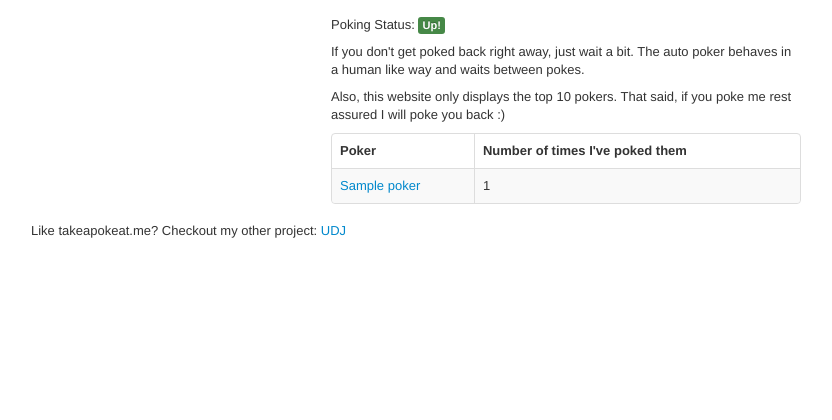
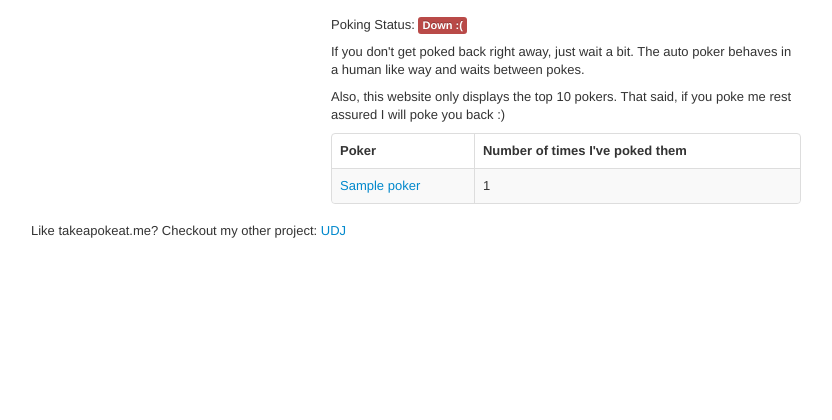
Before and after one commit to hsingh23/derpoker, a Django app: template pokeviewer/templates/home.html in a window 1280 px wide. Shown: the part 321-741 px from the top of the page, without its empty margins (24-856 px from the left). Run offline with Django 3.2, Linux system fonts and the light colour scheme; the template is opened without the code that fills it: most values are stand-ins (such as "Sample title", 1, 10 or a date in 2020); parts of the project's set-up code (start-up, migrations or seed data) failed here and were passed over; some libraries are stand-ins or nearby versions.

Commit message:
Changed status to down :(

```diff
--- a/pokeviewer/templates/home.html
+++ b/pokeviewer/templates/home.html
@@ -49,7 +49,7 @@
 
       <div class="row">
         <div class="offset3 span5">
-          <p>Poking Status: <span class="label label-success">Up!</span></p>
+          <p>Poking Status: <span class="label label-important">Down :(</span></p>
           <p>If you don't get poked back right away, just wait a bit. The auto poker behaves in a human like way and waits between pokes.</p>
           <p>Also, this website only displays the top {{ max_pokers }} pokers. That said, if you poke me rest assured I will poke you back :)
           <table class="table table-striped table-bordered">
```
